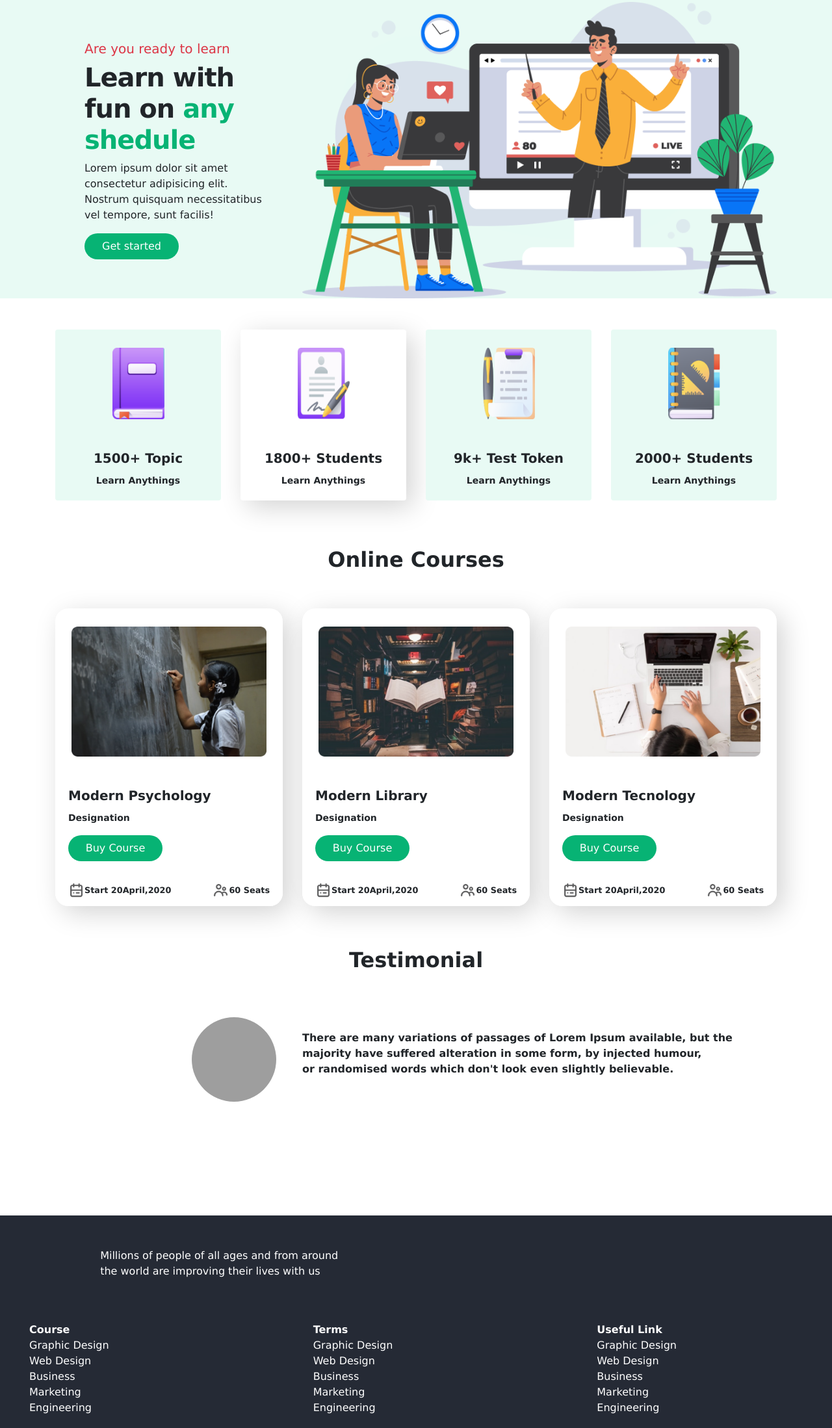
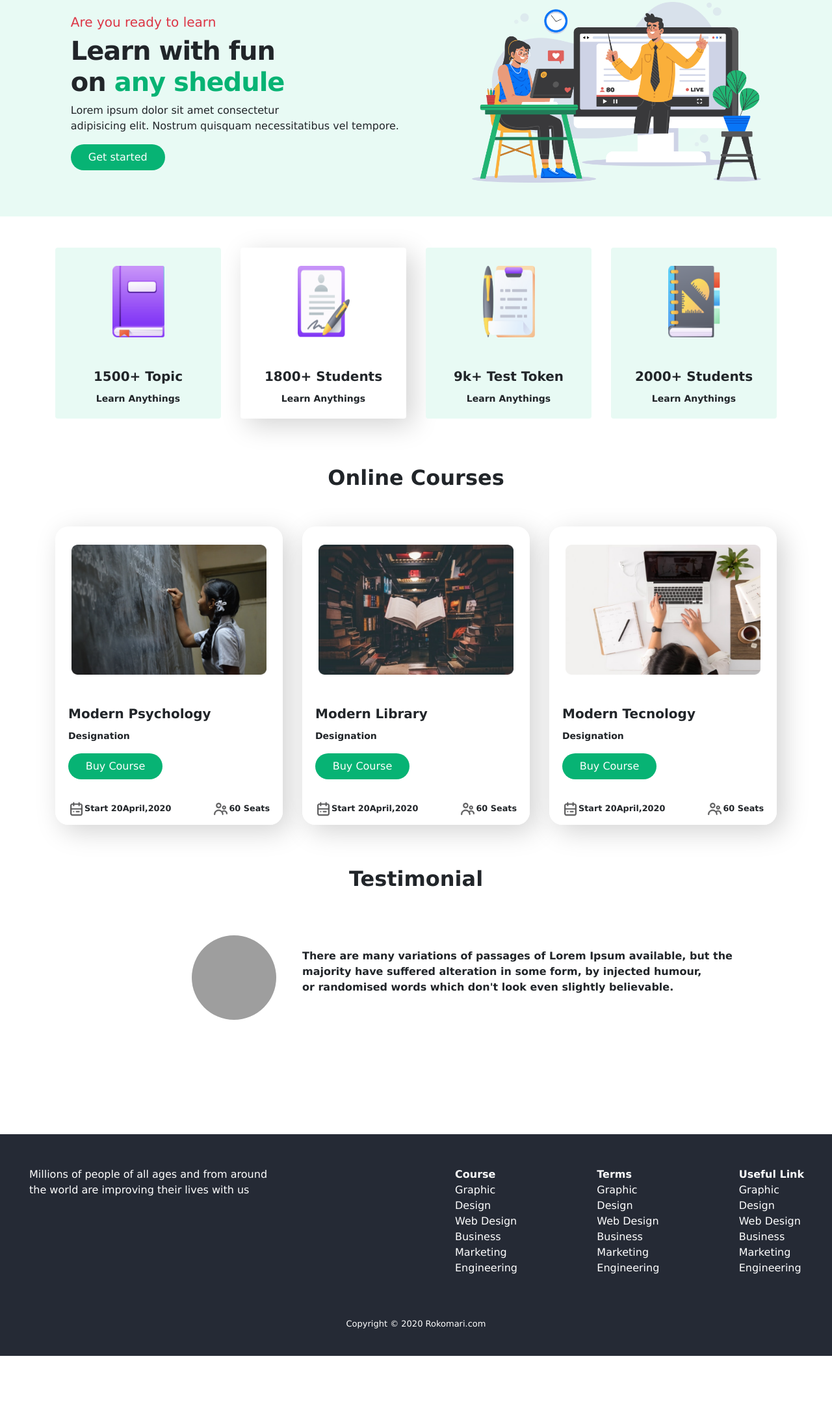
Before and after one commit to fahim-cmd/school-project, a plain HTML site: page index.html in a window 1280 px wide. Shown: the part 101-2298 px from the top of the page at 65% size. After the commit the page ends 2187 px from the top, so only its background shows below. Drawn offline with nearby package versions, Linux system fonts and the light colour scheme; grey boxes are pictures that could not be loaded.

Commit message:
last updaed

```diff
--- a/css/style.css
+++ b/css/style.css
@@ -3,16 +3,16 @@ body{
     height: 100%;
     width: 100%;
 }
-.container {
+.container{
     padding-right: 15px;
     padding-left: 15px;
     margin-right: auto;
     margin-left: auto;
-  }
-  .row {
+}
+.row{
     margin-right: -15px;
     margin-left: -15px;
-  }
+}
 .nav-image{
     width: 120px;
     height: auto;
@@ -22,9 +22,7 @@ body{
 }
 .section{
     background-color: #e8faf4;
-
 }
-
 .active{
     background-color: #07b374;
     border-radius: 20px;
@@ -43,13 +41,10 @@ body{
     text-align: center;
     border: none;
 }
-.img-fluid{
-    max-width: 100%;
-    height: auto;
-}
+
 .card{
     border: none;
-    background-color:#e8faf4 ;
+    background-color:#e8faf4;
 }
 #sec-book{
     background-color: white;
@@ -66,7 +61,6 @@ body{
     font-weight: 600;
     font-size: 14px;
 }
-
 .picture img{
     width: 300px;
     height: 200px;
@@ -74,14 +68,10 @@ body{
 .card-footer{
     border-top: none;
     background-color: white;
-
-
 }
 .card-footer img{
     height: 25px;
     width: 25px;
-
-
 }
 .picture{
     background-color: white;
@@ -103,9 +93,7 @@ body{
 .special-height{
     margin-top: 50px;
 }
-
-
-.col-xs-12,.col-sm-10,.col-sm-3,.col-md-10,.col-md-4{
+.col-xs-12,.col-sm-10,.col-sm-3,.col-md-10,.col-md-4,.col-lg-6{
     width: 100%;
     padding-left: 60px;
     padding-right: 40px;
--- a/index.html
+++ b/index.html
@@ -13,8 +13,8 @@
 <body>
   <!--------------------------Navigation bar part--------------------------------------------------------->
   <div class="section">
-    <div class="container">
-      <nav class="navbar navbar-expand-lg navbar-light ">
+    <div class="container" style="min-height: 434px;">
+      <nav class="navbar navbar-expand-lg navbar-light">
         <img class="nav-image" src="images/ICON/Logo.png" alt="">
         <button class="navbar-toggler" type="button" data-toggle="collapse" data-target="#navbarNavAltMarkup"
           aria-controls="navbarNavAltMarkup" aria-expanded="false" aria-label="Toggle navigation">
@@ -32,27 +32,28 @@
       </nav>
       <br>
       <br>
-
-      <div class="row d-flex justify-content-around align-items-center">
-        <div class=" col-md-4">
-          <h5 class="text-danger"> Are you ready to learn</h5>
-          <h1 class="font-weight-bold " style="letter-spacing: -1px;"> Learn with fun on <span
-              class=" text-new-color">any shedule</span></h1>
-          <p>Lorem ipsum dolor sit amet consectetur adipisicing elit. Nostrum quisquam necessitatibus vel tempore, sunt
-            facilis!</p>
+      <!------------------------img-content part----------------------------------------------------------------->
+      <div class="row d-flex justify-content-around align-items-center ">
+        <div class=" col-md-6 ">
+          <h5 class="text-danger">
+             Are you ready to learn
+          </h5>
+          <h1 class="font-weight-bold " style="letter-spacing: -1px;">
+             Learn with fun <br> on <span class=" text-new-color">any shedule</span>
+          </h1>
+          <p>
+            Lorem ipsum dolor sit amet consectetur <br> adipisicing elit. Nostrum quisquam necessitatibus vel tempore.
+          </p>
           <button class="btn-new-shape text-white">Get started</button>
         </div>
-        <div class="col-md-8">
+        <div class="col-md-5">
           <img class=" img-fluid" src="images/Photos/Illustration.png" alt="">
         </div>
       </div>
     </div>
   </div>
-  <br>
-  <br>
-
-  <!---------------books section------------->
-
+  <br><br>
+  <!---------------books section---------------------------------------------------------------------------->
   <div class="container">
     <div class="row row-cols-1 row-cols-md-4">
       <div class="col mb-4 ">
@@ -97,8 +98,7 @@
     </div>
   </div>
   <br><br>
-  <!----------------------------other part --------->
-
+  <!----------------------------other part ------------------------------------------------------------------->
   <div class="container">
     <h2 style="text-align: center;font-weight: 900; "> Online Courses</h2>
     <br>
@@ -113,7 +113,6 @@
             <p class="card-text ">Designation</p>
             <button class="btn-new-shape text-white">Buy Course</button>
           </div>
-
           <div style="border-radius: 0px 0px 20px 20px;" class="card-footer d-flex justify-content-between">
             <div class="">
               <img src="images/ICON/calendar.png" alt=""><small style="font-weight: 700;">Start 20April,2020</small>
@@ -164,7 +163,7 @@
       </div>
     </div>
   </div>
-  <!--------------------------Testimonial-part-------------------->
+  <!--------------------------Testimonial-part-------------------------------------------------------->
   <div class="container testi-h">
     <h2 style="text-align: center;font-weight: 900; margin-top: 40px;"> Testimonial</h2>
     <div class="row d-flex justify-content-center">
@@ -176,39 +175,39 @@
       </div>
       <div class="col-8">
         <div class="">
-          <p style="margin-top: 80px; font-weight: 700;">There are many variations of passages of Lorem Ipsum available,
+          <p style="margin-top: 80px; font-weight: 700;">
+            There are many variations of passages of Lorem Ipsum available,
             but the <br>
             majority have suffered alteration in some form, by injected humour, <br>
-            or randomised words which don't look even slightly believable.</p>
+            or randomised words which don't look even slightly believable.
+          </p>
         </div>
-
       </div>
-
     </div>
   </div>
   </div>
-  <br>
-  <br>
-  <br>
-
-  <!--------------------------Last part =------------------------->
+  <br><br><br>
+  <!--------------------------Last part =--------------------------------------------------------------------->
   <section class="last-part">
     <div style="width:auto ;" class=".container">
       <div class="row d-flex justify-content-around">
-        <div class="col-xs-12 col-sm-10 col-md-10 ">
-          <p class="special-height">Millions of people of all ages and from around <br>
-            the world are improving their lives with us</p>
+        <div class="col-xs-12 col-sm-10 col-md-10 col-lg-6 ">
+          <p class="special-height">
+            Millions of people of all ages and from around <br>
+            the world are improving their lives with us
+          </p>
         </div>
-        <div class=" col-xs-12 col-sm-3 col-md-4 ">
+        <div class=" col-xs-12 col-sm-3 col-md-4 col-lg-2 ">
           <p class="special-height">
-            <span style="font-weight: 900;">Course</span> <br>
+            <span style="font-weight: 900;">Course</span><br>
             Graphic Design <br>
             Web Design<br>
             Business<br>
             Marketing<br>
-            Engineering</p>
+            Engineering
+          </p>
         </div>
-        <div class="col-xs-12 col-sm-3 col-md-4 ">
+        <div class="col-xs-12 col-sm-3 col-md-4 col-lg-2">
           <p class="special-height">
             <span style="font-weight: 900;">Terms</span><br>
             Graphic Design<br>
@@ -218,7 +217,7 @@
             Engineering
           </p>
         </div>
-        <div class="col-xs-12 col-sm-3 col-md-4">
+        <div class="col-xs-12 col-sm-3 col-md-4 col-lg-2">
           <p class="special-height">
             <span style="font-weight: 900;"> Useful Link</span><br>
             Graphic Design<br>
@@ -229,14 +228,11 @@
           </p>
         </div>
       </div>
-      <br>
-      <br>
+      <br><br>
       <p style="text-align: center; font-size: small;">Copyright © 2020 Rokomari.com</p>
       <br>
     </div>
-
-
-  </section>
+ </section>
 
 
   <script src="https://code.jquery.com/jquery-3.5.1.slim.min.js"
```
